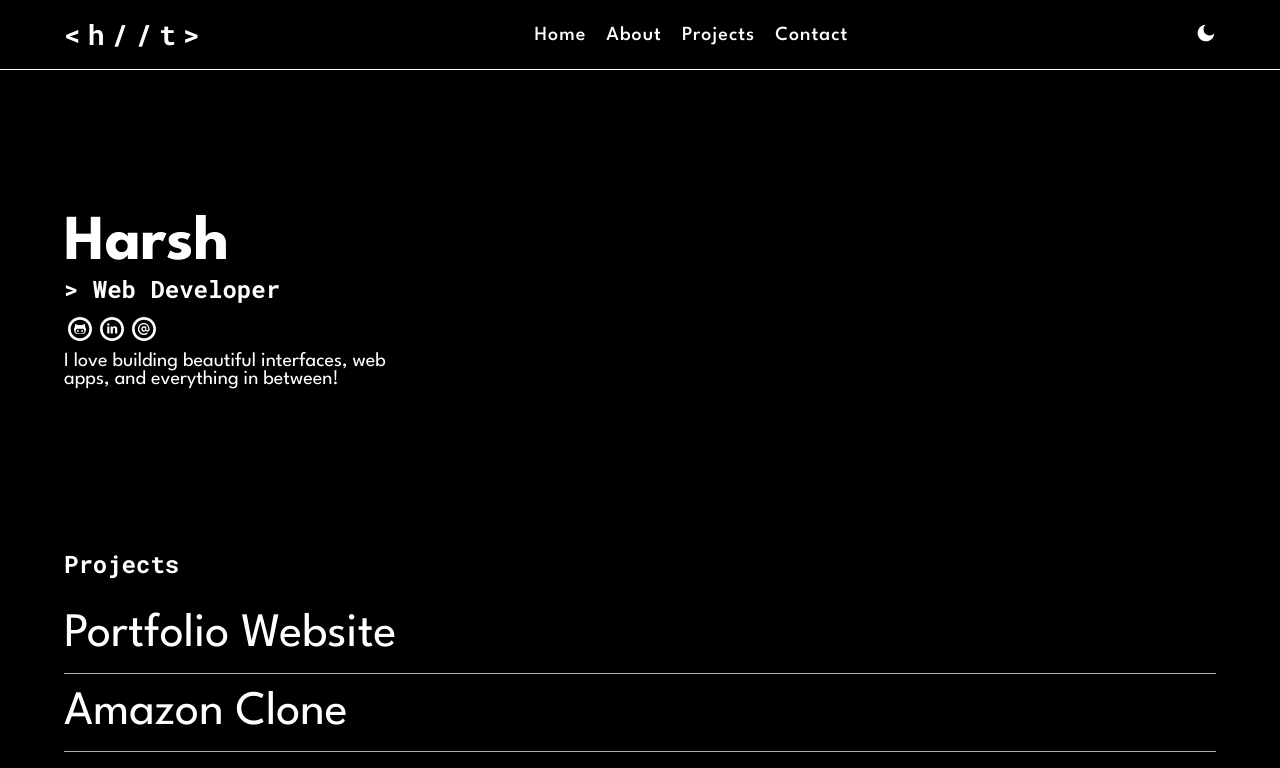
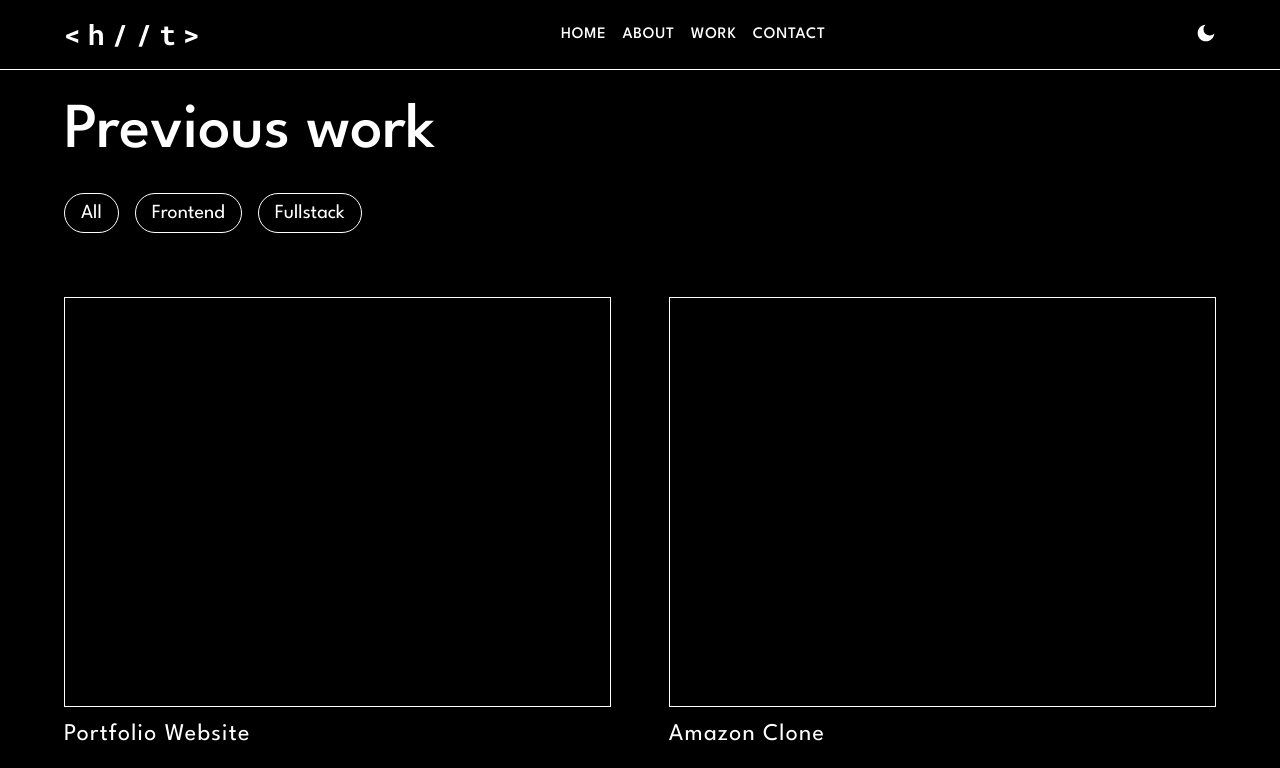
Before and after one commit to harsht67/ht_portfolio, a React (Create React App) app: page /work in a window 1280 px wide. Shown: the top 768 px of the page. Built offline with nearby package versions, Linux system fonts and the light colour scheme.

Commit message:
feat: Add Work work page router navigation

```diff
--- a/package.json
+++ b/package.json
@@ -11,6 +11,8 @@
     "react": "^18.1.0",
     "react-dom": "^18.1.0",
     "react-icons": "^4.4.0",
+    "react-router": "^6.3.0",
+    "react-router-dom": "^6.3.0",
     "react-scripts": "5.0.1",
     "web-vitals": "^2.1.4"
   },
--- a/src/App.jsx
+++ b/src/App.jsx
@@ -2,17 +2,33 @@
 import './App.scss'
 
 // components
-import { Home, Header, Footer } from './features'
+import { Home, Header, Footer, Work, About, Contact } from './features'
+
+import { BrowserRouter as Router, Routes, Route } from 'react-router-dom'
 
 function App() {
     return (
         <div className="app">
 
-            <Header/>
+            <Router>
 
-            <Home/>
+                <Header/>
 
-            <Footer/>
+                <Routes>
+
+                    <Route path='/' element={<Home/>} />
+
+                    <Route path='/work' element={<Work/>} />
+
+                    <Route path='/about' element={<About/>} />
+
+                    <Route path='/contact' element={<Contact/>} />
+
+                </Routes>
+
+               <Footer/>
+
+           </Router>
 
         </div>
     )
--- a/src/features/About/About.scss
+++ b/src/features/About/About.scss
@@ -0,0 +1,3 @@
+.about {
+    padding: 2rem 4rem;
+}
--- a/src/features/Contact/Contact.scss
+++ b/src/features/Contact/Contact.scss
@@ -0,0 +1,3 @@
+.contact {
+    padding: 2rem 4rem;
+}
--- a/src/features/Header/Header.jsx
+++ b/src/features/Header/Header.jsx
@@ -4,11 +4,24 @@ import './Header.scss'
 // icons
 import { RiMoonFill, RiSunFill } from 'react-icons/ri'
 
+import { useNavigate } from 'react-router'
+import { Link } from 'react-router-dom'
+
 function Header() {
+
+    const navigate = useNavigate()
+
+    const goTo = () => {
+        navigate('/')
+    }
+
     return (
         <header className="header">
 
-            <span className="header__logo">
+            <span
+                className="header__logo"
+                onClick={goTo}
+            >
 
                 &lt;h//t&gt;
 
@@ -18,13 +31,21 @@ function Header() {
 
                 <ul>
 
-                    <li>home</li>
+                    <li>
+                        <Link to='/'>home</Link>
+                    </li>
 
-                    <li>about</li>
+                    <li>
+                        <Link to='about'>about</Link>
+                    </li>
 
-                    <li>projects</li>
+                    <li>
+                        <Link to='/work'>work</Link>
+                    </li>
 
-                    <li>contact</li>
+                    <li>
+                        <Link to='contact'>contact</Link>
+                    </li>
 
                 </ul>
 
--- a/src/features/Header/Header.scss
+++ b/src/features/Header/Header.scss
@@ -4,6 +4,10 @@
     display: flex;
     align-items: center;
     justify-content: space-between;
+
+    a {
+        text-decoration: none;
+    }
 
     .header__logo {
         font-family: 'roboto mono';
@@ -22,8 +26,8 @@
 
             li {
                 margin-inline-end: 1em;
-                text-transform: capitalize;
-                font-size: 1.25rem;
+                text-transform: uppercase;
+                font-size: 1rem;
                 font-weight: 500;
                 letter-spacing: 0.05em;
                 cursor: pointer;
--- a/src/features/Home/Home.jsx
+++ b/src/features/Home/Home.jsx
@@ -4,7 +4,16 @@ import './Home.scss'
 // icons
 import { TiSocialGithubCircular, TiSocialLinkedinCircular, TiSocialAtCircular } from 'react-icons/ti'
 
+import { useNavigate } from 'react-router'
+
 function Home() {
+
+    const navigate = useNavigate()
+
+    const goTo = () => {
+        navigate('/work')
+    }
+
     return (
         <div className="home">
 
@@ -32,7 +41,7 @@ function Home() {
 
             <section className="home__projects">
 
-                <h1>
+                <h1 onClick={goTo}>
                     Projects
                 </h1>
 
--- a/src/features/Home/Home.scss
+++ b/src/features/Home/Home.scss
@@ -28,9 +28,8 @@
     .home__projects {
 
         h1 {
-            font-size: 1.5rem;
+            font-size: 1.25rem;
             margin-block-end: 1rem;
-            font-family: 'roboto mono';
         }
 
         ul {
--- /dev/null
+++ b/src/features/Work/Project.jsx
@@ -0,0 +1,23 @@
+// styles
+import './Project.scss'
+
+function Project({data}) {
+    return (
+        <div
+            key={data}
+            className="project"
+        >
+
+            <div className="project__img">
+
+            </div>
+
+            <p className="project__name">
+                {data}
+            </p>
+
+        </div>
+    )
+}
+
+export default Project
--- /dev/null
+++ b/src/features/Work/Project.scss
@@ -0,0 +1,16 @@
+.project {
+
+    .project__img {
+        border: 1px solid #fff;
+        width: 100%;
+        aspect-ratio: 1/0.75;
+    }
+
+    .project__name {
+        text-transform: capitalize;
+        font-size: 1.5rem;
+        padding: 1rem 0;
+        letter-spacing: 0.05em;
+    }
+
+}
--- a/src/features/Work/Work.jsx
+++ b/src/features/Work/Work.jsx
@@ -1,11 +1,34 @@
 // styles
 import './Work.scss'
+
+// components
+import Project from './Project'
+
+const filters = ['all', 'frontend', 'fullstack']
+
+const projects = ['portfolio website', 'amazon clone', 'invoice app', 'todo app', 'map API']
 
 function Work() {
     return (
         <div className="work">
 
-            work desu
+            <h1 className="work__title">
+                Previous work
+            </h1>
+
+            <ul className="work__filters">
+                { filters.map(filter => (
+                    <li key={filter}>
+                        {filter}
+                    </li>
+                )) }
+            </ul>
+
+            <section className="work__content">
+
+                { projects.map(project => <Project data={project} /> )}
+
+            </section>
 
         </div>
     )
--- a/src/features/Work/Work.scss
+++ b/src/features/Work/Work.scss
@@ -0,0 +1,39 @@
+.work {
+    padding: 2rem 4rem;
+
+    .work__title {
+        font-size: 4rem;
+        font-weight: 500;
+        margin-block-end: 2rem;
+    }
+
+    .work__filters {
+        list-style-type: none;
+        padding: 0;
+        margin: 0;
+        display: flex;
+        gap: 1rem;
+        margin-block-end: 4rem;
+
+        li {
+            border: 1px solid #fff;
+            border-radius: 2rem;
+            padding: 0.5em 1rem;
+            text-transform: capitalize;
+            cursor: pointer;
+            font-size: 1.25rem;
+        }
+    }
+
+    .work__content {
+        display: flex;
+        justify-content: space-between;
+        flex-wrap: wrap;
+        gap: 2rem;
+
+        > * {
+            width: 47.5%;
+        }
+
+    }
+}
```
Also changed, not shown: 1 other file (tests, documents, lock files or other folders).
